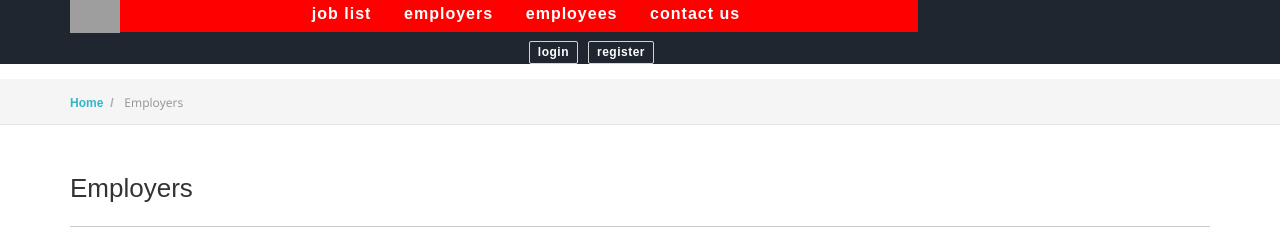
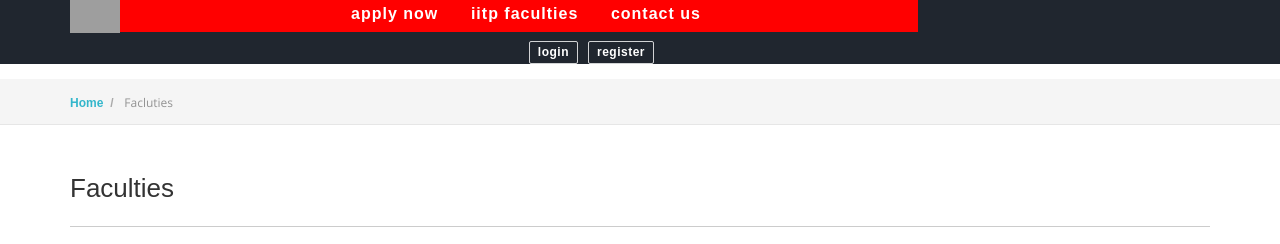
Before and after one commit to Sravanthi-IITP/OnlineJobPortal, a PHP site: page /phpmail/employers.php in a window 1280 px wide. Shown: the top 244 px of the page. Run offline with PHP 8.4, Linux system fonts and the light colour scheme; data comes from the database, SQL or seed files in the repository; some web fonts are replaced; grey boxes are pictures that could not be loaded.

Commit message:
Update employers.php is updated

```diff
--- a/System/employers.php
+++ b/System/employers.php
@@ -24,7 +24,7 @@ $page = 1;
 	<meta http-equiv="X-UA-Compatible" content="IE=edge">
 	<meta name="viewport" content="width=device-width, initial-scale=1">
 
-	<title>IITP Employers</title>
+	<title>IITP Faculties</title>
 	<meta name="description" content="Online Job Management / Job Portal" />
 	<meta name="keywords" content="job, work, resume, applicants, application, employee, employer, hire, hiring, human resource management, hr, online job management, company, worker, career, recruiting, recruitment" />
 	<meta name="author" content="BwireSoft">
@@ -43,7 +43,7 @@ $page = 1;
 	<link rel="apple-touch-icon-precomposed" sizes="114x114" href="images/ico/apple-touch-icon-114-precomposed.png">
 	<link rel="apple-touch-icon-precomposed" sizes="72x72" href="images/ico/apple-touch-icon-72-precomposed.png">
 	<link rel="apple-touch-icon-precomposed" href="images/ico/apple-touch-icon-57-precomposed.png">
-	<link rel="shortcut icon" href="images/ico/iitp_logo.png">
+	<link rel="shortcut icon" href="images/ico/favicon.png">
 
 	<link rel="stylesheet" type="text/css" href="bootstrap/css/bootstrap.min.css" media="screen">
 	<link href="css/animate.css" rel="stylesheet">
@@ -97,17 +97,13 @@ $page = 1;
 					<div id="navbar" class="navbar-nav-wrapper navbar-arrow">
 
 						<ul class="nav navbar-nav" id="responsive-menu">
-							<li>
-								<a href="job-list.php">Job List</a>
+						<li>
+								<a href="job-list.php">Apply Now</a>
 
 							</li>
 
 							<li>
-								<a href="employers.php">Employers</a>
-							</li>
-
-							<li>
-								<a href="employees.php">Employees</a>
+								<a href="employers.php">IITP Faculties</a>
 							</li>
 
 							<li>
@@ -182,7 +178,7 @@ $page = 1;
 
 					<ol class="breadcrumb-list booking-step">
 						<li><a href="./">Home</a></li>
-						<li><span>Employers</span></li>
+						<li><span>Facluties</span></li>
 					</ol>
 
 				</div>
@@ -201,7 +197,7 @@ $page = 1;
 							<div class="GridLex-col-3_sm-12_xs-12">
 
 								<div class="sorting-header">
-									<h3 class="sorting-title">Employers</h3>
+									<h3 class="sorting-title">Faculties</h3>
 								</div>
 
 							</div>
```
